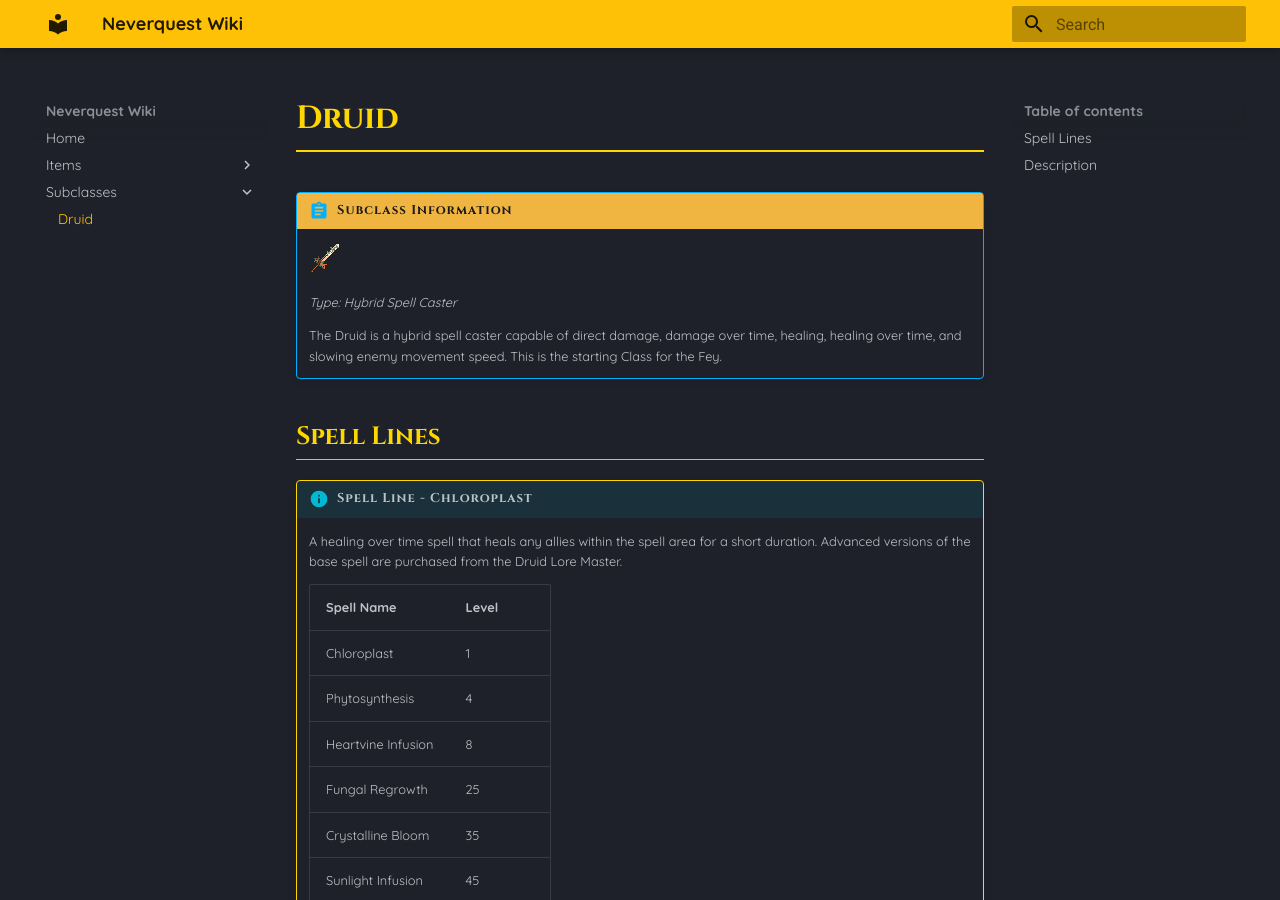
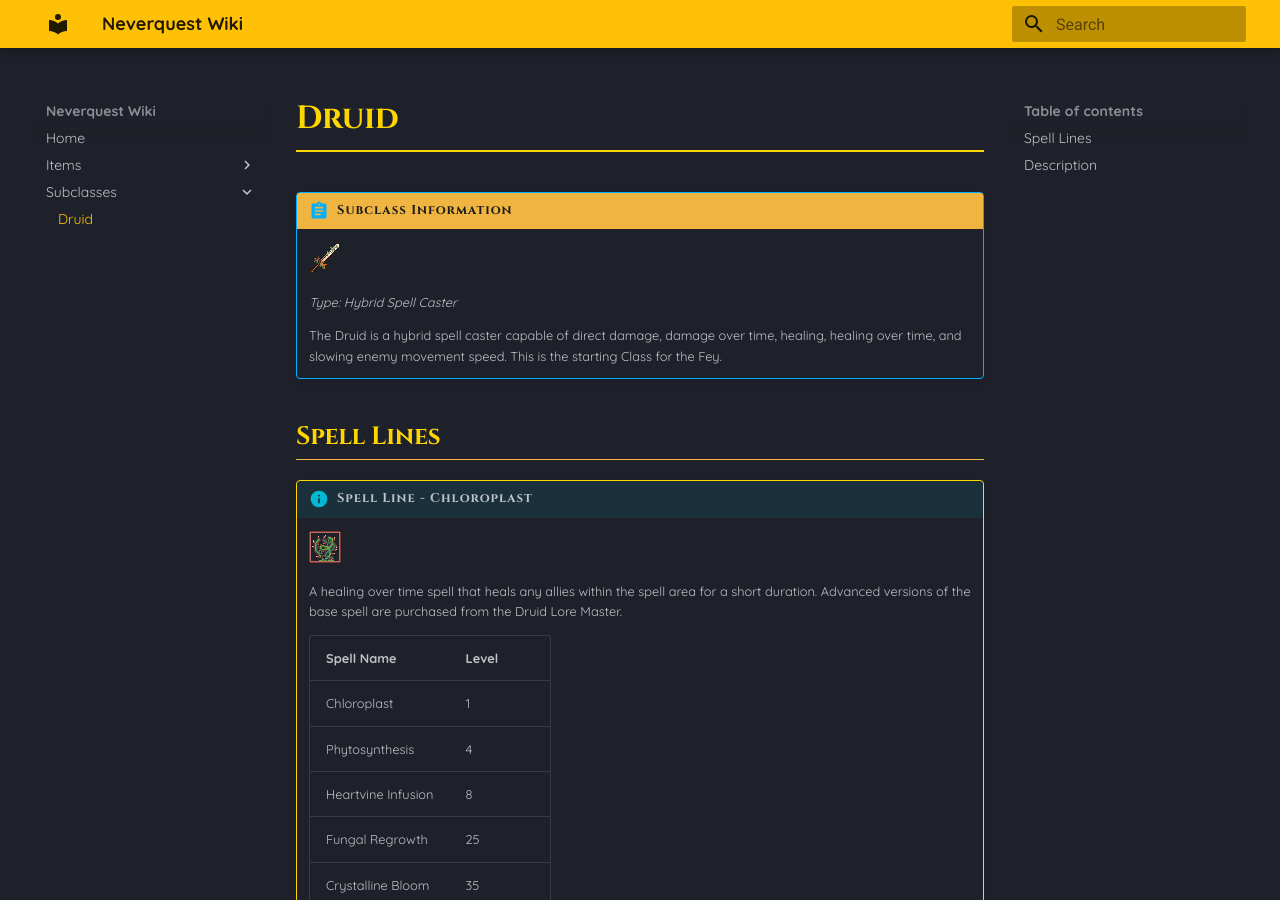
Before and after one commit to NeverQuest-Ben/NeverQuest, an MkDocs documentation site: the page built from docs/mechanics/subclass_Druid.md, in a window 1280 px wide and 900 px high. Built offline with MkDocs 1.6.1 and Material for MkDocs 9.7.7, drawn with Linux system fonts in a browser that asks for light colours.

Commit message:
Update subclass_Druid.md

```diff
--- a/docs/mechanics/subclass_Druid.md
+++ b/docs/mechanics/subclass_Druid.md
@@ -11,6 +11,8 @@
 ## Spell Lines
 
 !!! info "Spell Line - Chloroplast"
+
+    ![Chloroplast](../gameAssets/VinelashIcon_Single.png){: style="image-rendering: pixelated; width: 32px;" }
 
     A healing over time spell that heals any allies within the spell area for a short duration.  Advanced versions of the base spell are purchased from the Druid Lore Master.
 
@@ -26,6 +28,8 @@
 
 !!! info "Spell Line - Vinelash "
 
+    ![Vinelash](../gameAssets/VinelashIcon_Single.png){: style="image-rendering: pixelated; width: 32px;" }
+
     A debuff spell, that slows enemy movement in an area of effect.  One of the starting spells for the Fey Faction.
 
     | Spell Name | Level |
```
